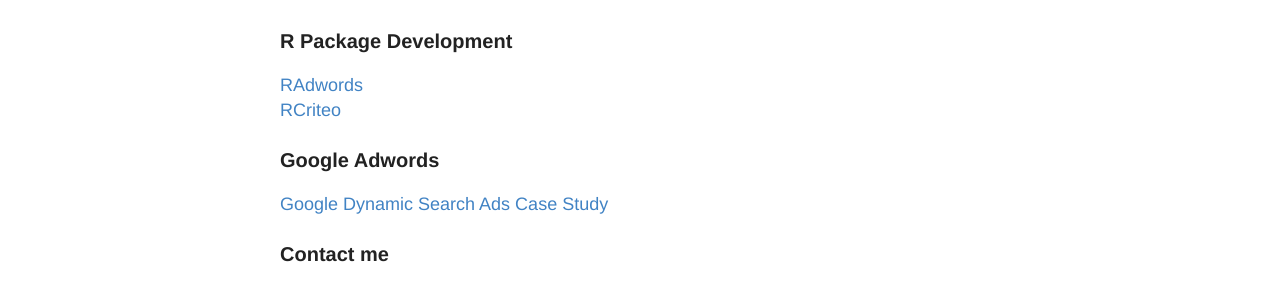
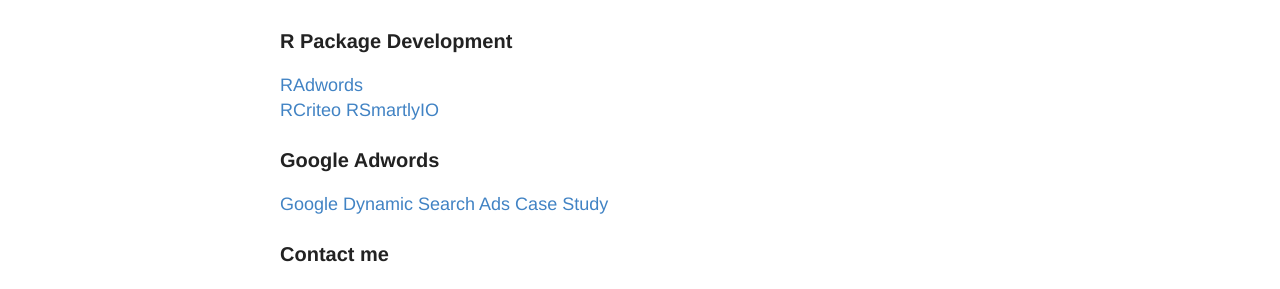
Before and after one commit to jburkhardt/jburkhardt.github.io, a Jekyll site: the page built from about.md, in a window 1280 px wide. Shown: the part 324-613 px from the top of the page. Built offline with Jekyll 4.4.1, drawn with Linux system fonts in a browser that asks for light colours.

Commit message:
adjust about site

```diff
--- a/about.md
+++ b/about.md
@@ -11,8 +11,9 @@
 
 ### R Package Development
 
-[RAdwords](http://jburkhardt.github.io/RAdwords)
-[RCriteo](http://jburkhardt.github.io/RCriteo)
+[RAdwords](https://github.com/jburkhardt/RAdwords)
+[RCriteo](https://github.com/jburkhardt/RCriteo)
+[RSmartlyIO](https://github.com/rstats-lab/RSmartlyIO)
 
 ### Google Adwords
 
```
